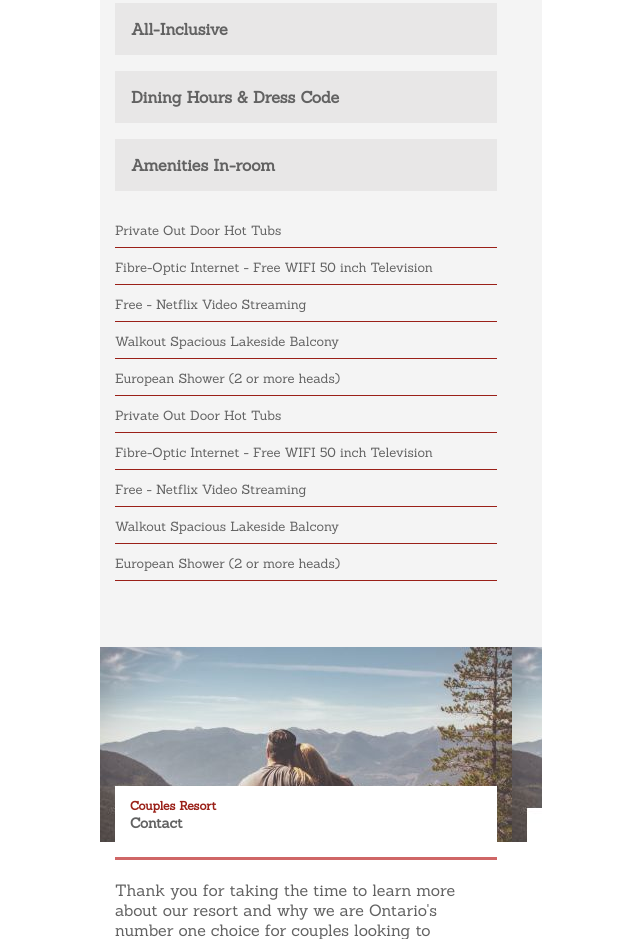
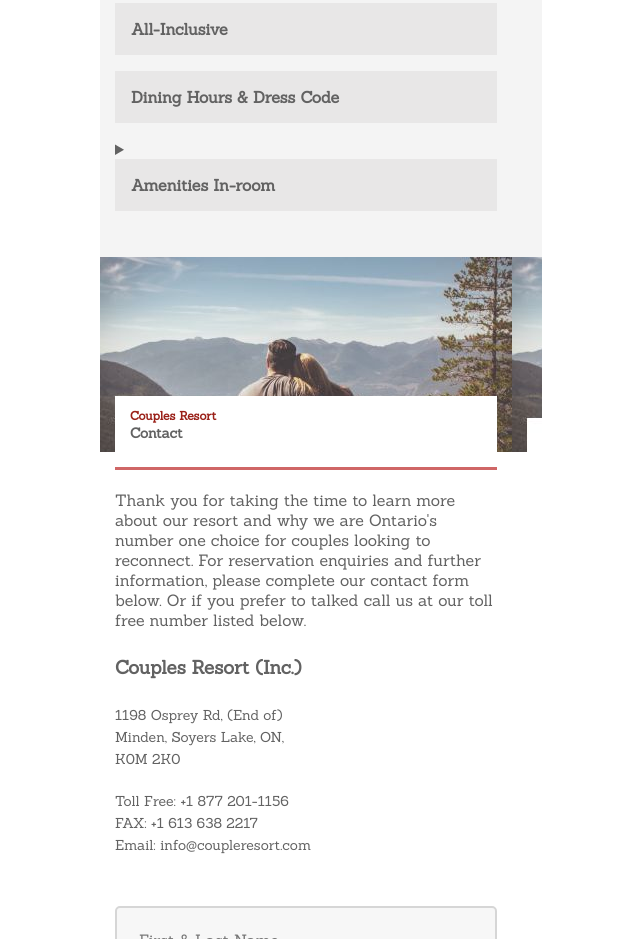
Before and after one commit to ALondini/Londini_Abigail_FIP-Couples-Resort, a plain HTML site: page index.html in a window 1280 px wide. Shown: the part 3208-4147 px from the top of the page, without its empty margins (319-959 px from the left). Drawn offline with Linux system fonts and the light colour scheme.

Commit message:
Update index.html
In this commit, I updated the html, to try and make it more like my desgin.

```diff
--- a/index.html
+++ b/index.html
@@ -1,5 +1,6 @@
 <!DOCTYPE html>
 <html lang="en">
+
 <head>
     <meta charset="UTF-8">
     <link rel="preconnect" href="https://fonts.googleapis.com">
@@ -28,8 +29,8 @@
                     <li><a href="index.html">Home</a></li>
                     <li><a href="#">Rooms</a></li>
                     <li><a href="#">Packages</a></li>
-                            <li><a class = "selected" href="dining.html">Dining</a></li>
-                            <li><a href="#">Spa Activites</a></li>
+                    <li><a class="selected" href="dining.html">Dining</a></li>
+                    <li><a href="#">Spa Services</a></li>
                     <li><a href="#">Reservations</a></li>
                 </ul>
             </div>
@@ -55,8 +56,13 @@
     <div class="grid-con">
         <section id="hero-summary" class="col-span-full line-separator">
             <h2 class="hidden">Summary of our Facilities</h2>
-                <p>Welcome to Couples Resort, Soyers Lake. Haliburton's Only 5 STAR Luxury Resort. Fine Luxury while still being Rustic with Wilderness. A Boutique Luxury Resort with Junior suite rooms and cottages that are each designed uniquely, just for the 2 of you, varying between Opulent Old European to Natural Hailburton Style.  Come and experience very spacious accommodations, each and all, with Jacuzzi's, Wood Burning Fireplaces, Hot Tubs and so much more. </p>
-                <p>"For over 50 years we have been committed to helping couples stay connected. 100% Canadian Owned, By the LeBlanc Family since 1958."</p>
+            <p>Welcome to Couples Resort, Soyers Lake. Haliburton's Only 5 STAR Luxury Resort. Fine Luxury while still
+                being Rustic with Wilderness. A Boutique Luxury Resort with Junior suite rooms and cottages that are
+                each designed uniquely, just for the 2 of you, varying between Opulent Old European to Natural
+                Hailburton Style. Come and experience very spacious accommodations, each and all, with Jacuzzi's, Wood
+                Burning Fireplaces, Hot Tubs and so much more. </p>
+            <p>"For over 50 years we have been committed to helping couples stay connected. 100% Canadian Owned, By the
+                LeBlanc Family since 1958."</p>
         </section>
     </div>
 
@@ -107,8 +113,11 @@
                     <img src="images/spa.jpg" alt="couple in hot tub">
                 </div>
                 <h2>Haliburton Spa at Couples Resort</h2>
-                    <p>Escape and rejuvenate yourself and your loved one with a spa vacation. Restore your balance and find energy with one of our Spa Packages for two. Visit the packages page for details on Spa Specials.  Begin your journey to soothe by taking a spa vacation today. </p>
-                    <p>Get the ultimate special treatment you deserve and have been waiting for in our eco friendly organic luxury Algonquin Spa or with private in-suite spa treatments.</p>
+                <p>Escape and rejuvenate yourself and your loved one with a spa vacation. Restore your balance and find
+                    energy with one of our Spa Packages for two. Visit the packages page for details on Spa Specials.
+                    Begin your journey to soothe by taking a spa vacation today. </p>
+                <p>Get the ultimate special treatment you deserve and have been waiting for in our eco friendly organic
+                    luxury Algonquin Spa or with private in-suite spa treatments.</p>
                 <a href="#">CLICK TO LEARN MORE...</a>
             </div>
 
@@ -137,19 +146,39 @@
             <div id="about-us-text" class="col-span-full line-separator">
                 <article id="about-us-text-column1">
                     <h2 class="hidden">Soyers Lake</h2>
-                    <p>Ontario's Couples Resort is on the shores of Haliburton's Soyers Lake, which is part of the Kashagawigamog Lake system. The village Minden, Ontario is a short 15-minute walk away. We are surrounded with breathtaking wilderness, pure fresh air, secluded forests, pristine waters, an abundance of sunny days and a blanket of stars at night.</p>
+                    <p>Ontario's Couples Resort is on the shores of Haliburton's Soyers Lake, which is part of the
+                        Kashagawigamog Lake system. The village Minden, Ontario is a short 15-minute walk away. We are
+                        surrounded with breathtaking wilderness, pure fresh air, secluded forests, pristine waters, an
+                        abundance of sunny days and a blanket of stars at night.</p>
 
-                    <p>A 5-STAR Luxury Resort for 46 couples. Endless Nature and Sports Activities, together with Pampering Spa Treatments and followed by Decadent Gourmet dining by our International Chefs.</p>
+                    <p>A 5-STAR Luxury Resort for 46 couples. Endless Nature and Sports Activities, together with
+                        Pampering Spa Treatments and followed by Decadent Gourmet dining by our International Chefs.</p>
 
-                    <p>Those of you who need to escape from the bustle will find us calming and rejuvenating. There are many ways to do nothing if that is your wish. On the other hand, unlimited activities will keep the adventurer active all year round. Ontario's Natural Algonquin Park is ideal for the sport enthusiast or avid adventurer who will be delighted with the extraordinary activities available.</p>
+                    <p>Those of you who need to escape from the bustle will find us calming and rejuvenating. There are
+                        many ways to do nothing if that is your wish. On the other hand, unlimited activities will keep
+                        the adventurer active all year round. Ontario's Natural Algonquin Park is ideal for the sport
+                        enthusiast or avid adventurer who will be delighted with the extraordinary activities available.
+                    </p>
                 </article>
 
                 <article id="about-us-text-column2">
                     <h2 class="hidden">the LeBlanc Family</h2>
-                    <p>"Thank you for your interest in our Couples Resort.  Here you will find the time to spend quality time together, and this is why we exist, to be here, so that you can spend lots of time together.  We, the LeBlanc Family, started in 1958 to take care of guests, in 1987 we moved to couples only (no kids and no meetings/conferences) as we knew that many couples needed special time together.  In 2008, Canada Select which was rating 5000 accommodation properties in Canada, decided we should join them because we were easily in the top 1%, a 5 Star, and we are glad we made it for you to enjoy as you deserve it.  Now, many times of the year, we offer rates super discounted as we wish to be accessible to as many couples as possible, as all couples should benefit from quiet time together.  We have learned over the decades from our guests that those guests that have a love for gratitude for each other and for their surroundings are the happiest people, daily I ask how grateful am I, and I hope you are filled with many things that you are grateful for.  If you know other couples who need time away please pass on the word."</p>
+                    <p>"Thank you for your interest in our Couples Resort. Here you will find the time to spend quality
+                        time together, and this is why we exist, to be here, so that you can spend lots of time
+                        together. We, the LeBlanc Family, started in 1958 to take care of guests, in 1987 we moved to
+                        couples only (no kids and no meetings/conferences) as we knew that many couples needed special
+                        time together. In 2008, Canada Select which was rating 5000 accommodation properties in Canada,
+                        decided we should join them because we were easily in the top 1%, a 5 Star, and we are glad we
+                        made it for you to enjoy as you deserve it. Now, many times of the year, we offer rates super
+                        discounted as we wish to be accessible to as many couples as possible, as all couples should
+                        benefit from quiet time together. We have learned over the decades from our guests that those
+                        guests that have a love for gratitude for each other and for their surroundings are the happiest
+                        people, daily I ask how grateful am I, and I hope you are filled with many things that you are
+                        grateful for. If you know other couples who need time away please pass on the word."</p>
                 </article>
 
-                    <p>Your Hosts, <span class="cr-red">The LeBlanc Family &amp; Team</span><br>The Couples Resort, Ontario - Canada </p>
+                <p>Your Hosts, <span class="cr-red">The LeBlanc Family &amp; Team</span><br>The Couples Resort, Ontario
+                    - Canada </p>
             </div>
         </div>
 
@@ -160,6 +189,7 @@
             <h2><span>Couples Resort</span><br>FAQ</h2>
         </div>
         <section class="col-span-full faq-items line-separator">
+            <!-- <img src="images/Arrow.jpg" alt="arrow for dropdown menu"> -->
             <h3>Check-in/Check-out</h3>
         </section>
         <section class="col-span-full faq-items">
@@ -169,12 +199,15 @@
             <h3>Dining Hours &amp; Dress Code</h3>
         </section>
         <section class="col-span-full faq-items">
+            <details>
+                <summary>
                     <h3>Amenities In-room</h3>
-                    <div id="faq-text-con">
+                </summary>
                 <div id="faq-list-group1">
                     <ul>
                         <li><a href="#">Private Out Door Hot Tubs</a></li>
-                                <li><a href="#">Fibre-Optic Internet - Free WIFI 50 inch Television</a></li>
+                        <li><a href="#">Fibre-Optic Internet</a></li>
+                        <li><a href="#">Free WIFI 50 inch Television</a></li>
                         <li><a href="#">Free - Netflix Video Streaming</a></li>
                         <li><a href="#">Walkout Spacious Lakeside Balcony</a></li>
                         <li><a href="#">European Shower (2 or more heads)</a></li>
@@ -182,14 +215,14 @@
                 </div>
                 <div id="faq-list-group2">
                     <ul>
-                                <li><a href="#">Private Out Door Hot Tubs</a></li>
-                                <li><a href="#">Fibre-Optic Internet - Free WIFI 50 inch Television</a></li>
-                                <li><a href="#">Free - Netflix Video Streaming</a></li>
-                                <li><a href="#">Walkout Spacious Lakeside Balcony</a></li>
-                                <li><a href="#">European Shower (2 or more heads)</a></li>
+                        <li><a href="#">2 bath rodes</a></li>
+                        <li><a href="#">Hair Dryer, a cosmetic mirror</a></li>
+                        <li><a href="#">Irons/Ironing Boards</a></li>
+                        <li><a href="#">Keurig Coffee Maker and Bar Fridge</a></li>
+                        <li><a href="#">Phones - Free long Distance</a></li>
                     </ul>
                 </div>
-                    </div>
+            </details>
         </section>
 
 
@@ -206,7 +239,9 @@
     <section class="grid-con">
         <h2 class="hidden">Contact Information</h2>
         <div id="contact-hero-text" class="line-separator col-span-full">
-                <p>Thank you for taking the time to learn more about our resort and why we are Ontario's number one choice for couples looking to reconnect. For reservation enquiries and further information, please complete our contact form below. Or if you prefer to talked call us at our toll free number listed below.</p>
+            <p>Thank you for taking the time to learn more about our resort and why we are Ontario's number one choice
+                for couples looking to reconnect. For reservation enquiries and further information, please complete our
+                contact form below. Or if you prefer to talked call us at our toll free number listed below.</p>
         </div>
         <div id="contact-hero-address" class="col-span-full">
             <h3>Couples Resort (Inc.)</h3>
@@ -241,8 +276,11 @@
             </p>
         </section>
         <div id="footer-privacy" class="col-span-full line-separator">
-                    <p id="price-policy">All prices and services on this website and in our reservation system are based on conditions at the time of publishing and are subject to change. Please call to confirm services, availability and pricing. ©2013 Couples Resort Inc. All Rights Reserved. Privacy Policy </p>
+            <p id="price-policy">All prices and services on this website and in our reservation system are based on
+                conditions at the time of publishing and are subject to change. Please call to confirm services,
+                availability and pricing. ©2013 Couples Resort Inc. All Rights Reserved. Privacy Policy </p>
         </div>
     </footer>
 </body>
+
 </html>
```
Lines whose indentation alone changed are shown as unchanged.
